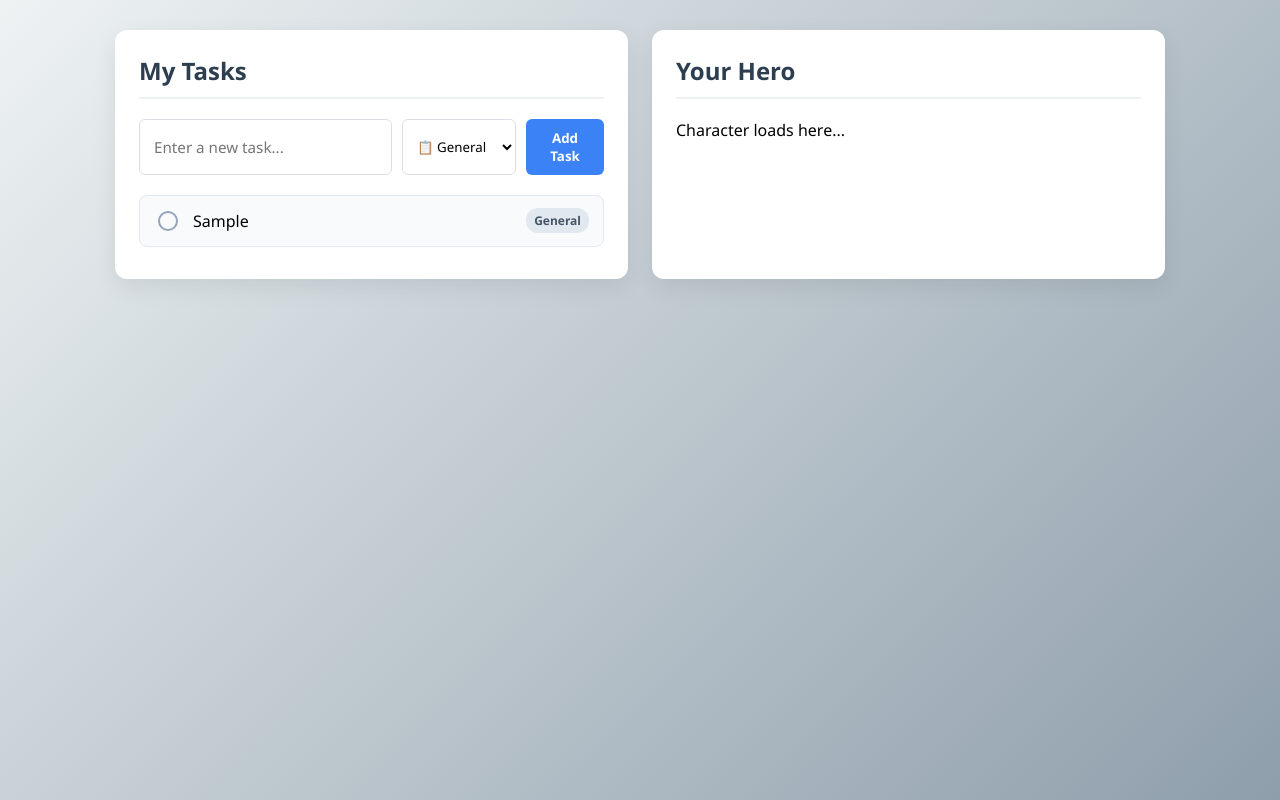
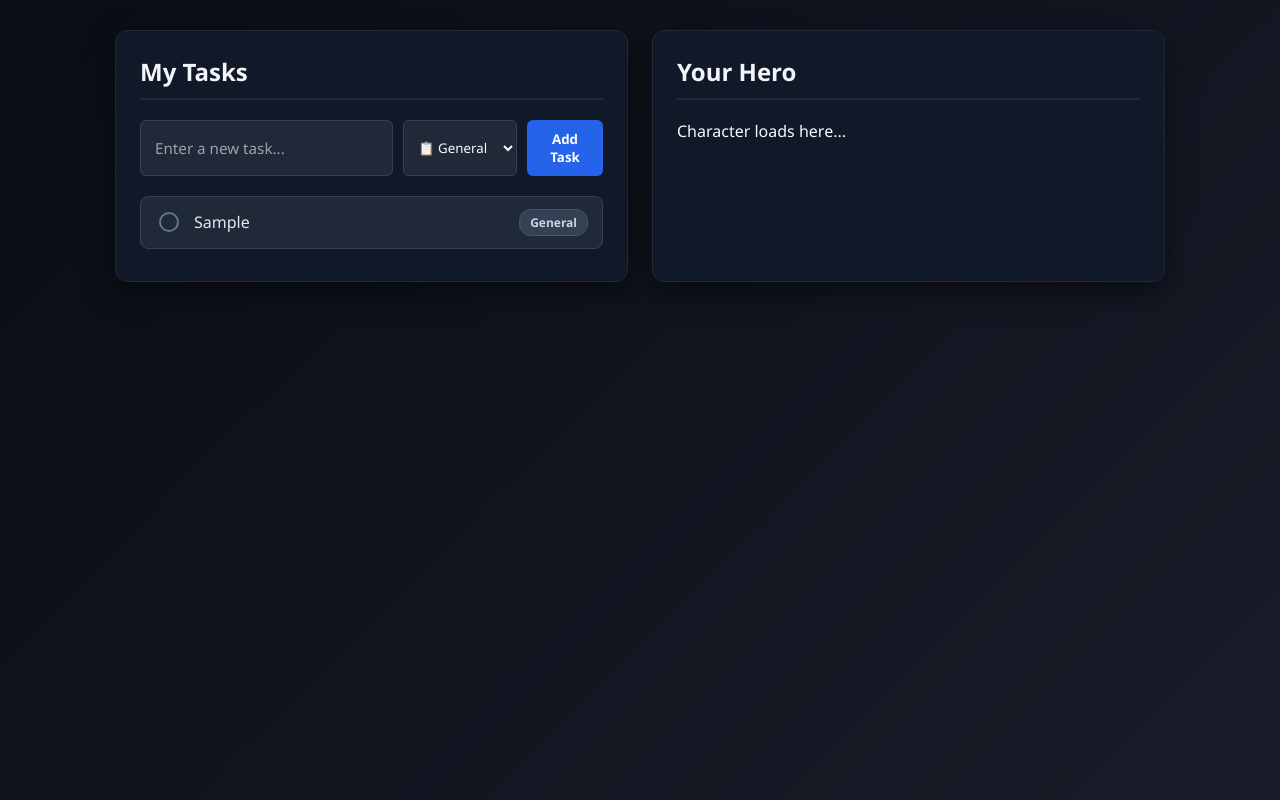
Before and after one commit to JacksonSWCoding/Questify, a plain HTML site: page layout/index.html in a window 1280 px wide. Both pictures are taken after typing "Sample" into the empty fields and a click on the button "Add Task". Drawn offline with nearby package versions, Linux system fonts and the light colour scheme.

Commit message:
Updated UI

```diff
--- a/static/app.js
+++ b/static/app.js
@@ -3,6 +3,9 @@ document.addEventListener('DOMContentLoaded', () => {
     const categorySelect = document.getElementById('category-select');
     const addBtn = document.getElementById('add-btn');
     const taskList = document.getElementById('task-list');
+    const xpTag = document.createElement('span');
+    xpTag.className = 'xp-badge';
+    xpTag.textContent = '+20 XP'; // You can tie this dynamically to categories later!
 
     // Load tasks from localStorage on startup
     let tasks = JSON.parse(localStorage.getItem('taskQuest_tasks')) || [];
--- a/static/style.css
+++ b/static/style.css
@@ -4,7 +4,8 @@
 }
 
 body {
-    background: linear-gradient(135deg, #eef2f3 0%, #8e9eab 100%);
+    background: linear-gradient(135deg, #090d16 0%, #1a1c29 100%);
+    color: #f8fafc;
     min-height: 100vh;
     margin: 0;
     padding: 30px 20px;
@@ -17,22 +18,25 @@ body {
     margin: 0 auto;
 }
 
+/* Dark Mode Panels */
 .task-panel, .character-panel {
-    background: #ffffff;
+    background: #111827;
+    border: 1px solid #1f2937;
     padding: 24px;
     border-radius: 12px;
-    box-shadow: 0 8px 24px rgba(0, 0, 0, 0.08);
+    box-shadow: 0 10px 30px rgba(0, 0, 0, 0.5);
     flex: 1;
 }
 
 h2 {
     margin-top: 0;
-    color: #2c3e50;
+    color: #f1f5f9;
     font-size: 1.5rem;
-    border-bottom: 2px solid #eef2f3;
+    border-bottom: 2px solid #1f2937;
     padding-bottom: 10px;
 }
 
+/* Dark Input Group for Adding Tasks */
 .input-group {
     display: flex;
     gap: 10px;
@@ -42,27 +46,42 @@ h2 {
 input[type="text"] {
     flex: 1;
     padding: 10px 14px;
-    border: 1.5px solid #dcdfe6;
+    background: #1f2937;
+    border: 1.5px solid #374151;
     border-radius: 6px;
     font-size: 0.95rem;
+    color: #f8fafc;
+    outline: none;
+    transition: border-color 0.2s, background-color 0.2s;
+}
+
+input[type="text"]::placeholder {
+    color: #9ca3af;
+}
+
+input[type="text"]:focus {
+    border-color: #3b82f6;
+    background: #111827;
+}
+
+/* Dark Category Selector Dropdown */
+select {
+    padding: 10px;
+    background: #1f2937;
+    border: 1.5px solid #374151;
+    border-radius: 6px;
+    color: #f8fafc;
+    cursor: pointer;
     outline: none;
     transition: border-color 0.2s;
 }
 
-input[type="text"]:focus {
+select:focus {
     border-color: #3b82f6;
 }
 
-select {
-    padding: 10px;
-    border: 1.5px solid #dcdfe6;
-    border-radius: 6px;
-    background: white;
-    cursor: pointer;
-}
-
 button {
-    background-color: #3b82f6;
+    background-color: #2563eb;
     color: white;
     border: none;
     padding: 10px 18px;
@@ -73,7 +92,7 @@ button {
 }
 
 button:hover {
-    background-color: #2563eb;
+    background-color: #1d4ed8;
 }
 
 button:active {
@@ -86,21 +105,24 @@ ul {
     margin: 0;
 }
 
+/* Dark Quest Item Cards */
 li {
     display: flex;
     align-items: center;
     gap: 12px;
     padding: 12px 14px;
-    background: #f8fafc;
-    border: 1px solid #e2e8f0;
+    background: #1f2937;
+    border: 1px solid #374151;
     border-radius: 8px;
     margin-bottom: 8px;
+    color: #e2e8f0;
     transition: all 0.2s ease;
 }
 
 li:hover {
-    border-color: #cbd5e1;
-    box-shadow: 0 2px 6px rgba(0, 0, 0, 0.04);
+    border-color: #3b82f6;
+    background: #252f3f;
+    box-shadow: 0 4px 12px rgba(0, 0, 0, 0.3);
 }
 
 /* Circular Checkbox Buttons */
@@ -109,7 +131,7 @@ li input[type="checkbox"] {
     -webkit-appearance: none;
     width: 20px;
     height: 20px;
-    border: 2px solid #94a3b8;
+    border: 2px solid #64748b;
     border-radius: 50%;
     outline: none;
     cursor: pointer;
@@ -120,7 +142,7 @@ li input[type="checkbox"] {
 
 li input[type="checkbox"]:hover {
     border-color: #3b82f6;
-    background-color: #eff6ff;
+    background-color: rgba(59, 130, 246, 0.15);
 }
 
 li input[type="checkbox"]:checked {
@@ -141,16 +163,33 @@ li input[type="checkbox"]:checked::after {
     transform: rotate(45deg);
 }
 
-/* Category Badges */
+/* Dark Theme Category Badges */
 .badge {
     font-size: 0.75rem;
     font-weight: 600;
-    padding: 4px 8px;
+    padding: 4px 10px;
     border-radius: 12px;
     margin-left: auto;
+    border: 1px solid transparent;
 }
 
-.badge-general { background: #e2e8f0; color: #475569; }
-.badge-fitness { background: #dcfce7; color: #15803d; }
-.badge-tech    { background: #dbeafe; color: #1d4ed8; }
-.badge-creative{ background: #f3e8ff; color: #6b21a8; }
+.badge-general {
+    background: #334155;
+    color: #cbd5e1;
+    border-color: #475569;
+}
+.badge-fitness {
+    background: rgba(22, 101, 52, 0.4);
+    color: #4ade80;
+    border-color: #166534;
+}
+.badge-tech {
+    background: rgba(30, 58, 138, 0.4);
+    color: #60a5fa;
+    border-color: #1e3a8a;
+}
+.badge-creative {
+    background: rgba(88, 28, 135, 0.4);
+    color: #c084fc;
+    border-color: #581c87;
+}
```
